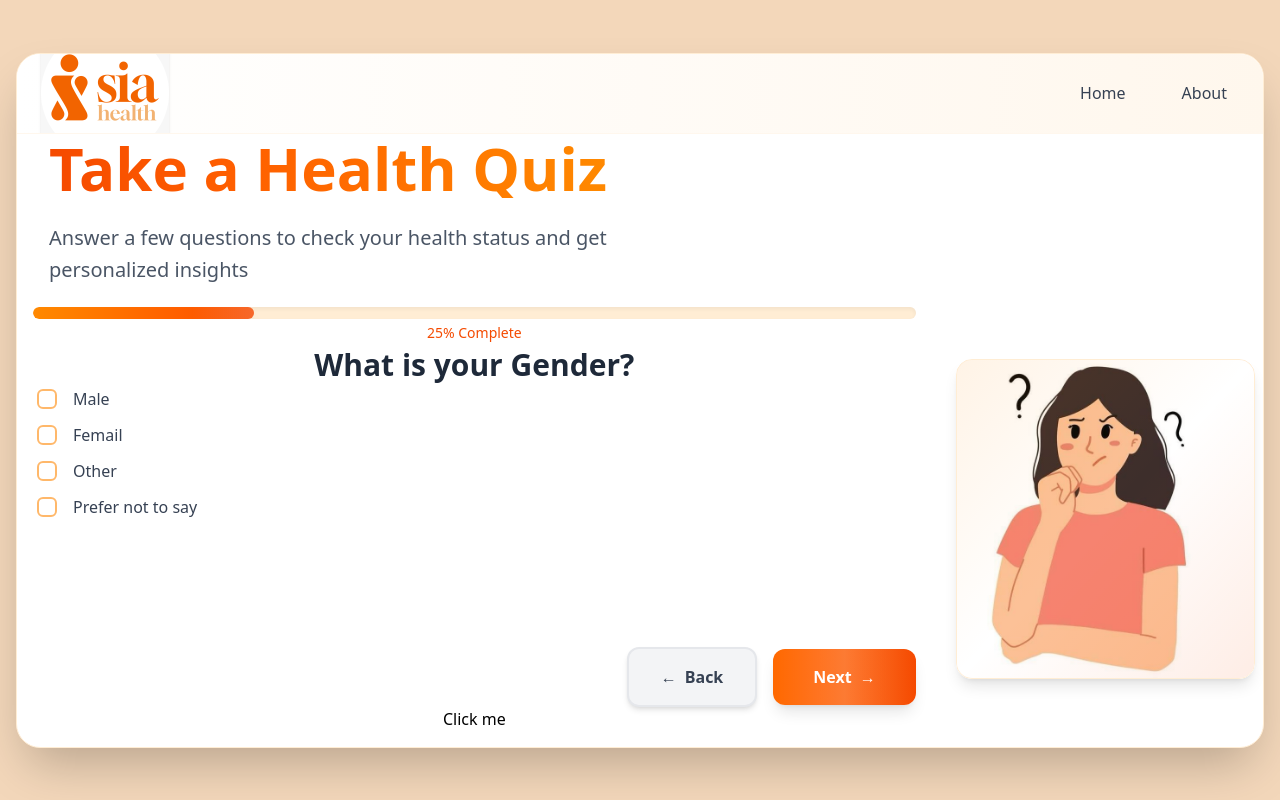
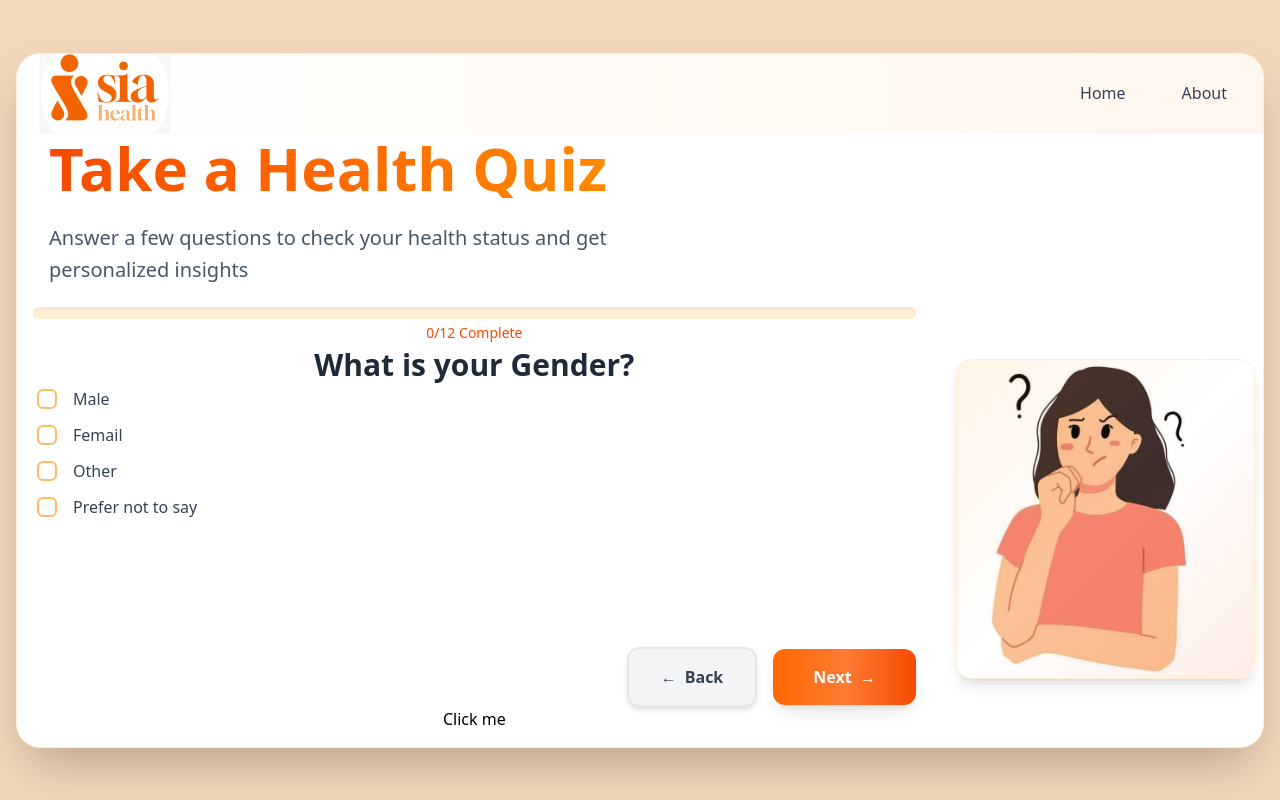
Before and after one commit to shwet91/sia_quiz_production, a Next.js app: page /pages/claude in a window 1280 px wide. Built offline with nearby package versions, Linux system fonts and the light colour scheme.

Commit message:
build progress bar logic

```diff
--- a/app/components/QuestionTab.tsx
+++ b/app/components/QuestionTab.tsx
@@ -10,6 +10,7 @@ import {
   updateQuestionFlow,
   removeQuestionFlow,
 } from "../store/quizSlice";
+import { useRouter } from "next/navigation";
 
 type Answer = {
   answer: string;
@@ -68,7 +69,9 @@ function QuestionTab({
   >([]);
 
   const [next, setNext] = useState<number>(0);
+  const [totalFeilds, setTotalFeilds] = useState(12);
   const dispatch = useDispatch();
+  const router = useRouter();
 
   const savedAnswers = useSelector((store: RootState) => store.quiz.answers);
   const quesstionFlow = useSelector(
@@ -91,6 +94,10 @@ function QuestionTab({
   }, [savedAnswers, question.options]);
 
   const nextBtnHandler = () => {
+    if (quesstionFlow.length === totalFeilds - 1) {
+      router.push("/pages/Response");
+    }
+
     dispatch(updateQuestionFlow(question.id));
     dispatch(updateCurrentQuestionIndex(next));
     if (currentSelectedAnswers.length > 0) {
@@ -166,11 +173,32 @@ function QuestionTab({
     },
   };
 
+  useEffect(() => {
+    if (
+      savedAnswers.includes("I am planning for pregnancy") ||
+      savedAnswers.includes(
+        "I am currently pregnant and want to support my body"
+      )
+    ) {
+      setTotalFeilds(13);
+    }
+  }, [savedAnswers]);
+
   // Calculate form completion percentage
   const getCompletionPercentage = () => {
-    const requiredFields = ["name", "email", "age", "gender"];
-    const filledFields = 1;
-    return (filledFields / requiredFields.length) * 100;
+    let feillds = 12;
+    if (
+      savedAnswers.includes("I am planning for pregnancy") ||
+      savedAnswers.includes(
+        "I am currently pregnant and want to support my body"
+      )
+    ) {
+      feillds = 13;
+      setTotalFeilds(13);
+    }
+
+    // const filledFields = 1;
+    return (quesstionFlow.length / feillds) * 100;
   };
   return (
     <div className=" w-full max-w-4xl 1mx-auto h-auto 1max-h-[70vh] flex flex-col justify-between p-1 1sm:p-8 1bg-gradient-to-br relative 1overflow-hidden">
@@ -181,7 +209,10 @@ function QuestionTab({
             <motion.div
               className="h-full bg-gradient-to-r from-orange-400 via-orange-500 to-orange-600 rounded-full shadow-lg relative overflow-hidden"
               initial={{ width: 0 }}
-              animate={{ width: `${getCompletionPercentage()}%` }}
+              // animate={{ width: `${getCompletionPercentage()}%` }}
+              animate={{
+                width: `${(quesstionFlow.length / totalFeilds) * 100}%`,
+              }}
               transition={{ duration: 0.6, ease: "easeInOut" }}
             >
               {/* Animated shine effect on progress bar */}
@@ -197,7 +228,8 @@ function QuestionTab({
             </motion.div>
           </div>
           <p className="text-center text-sm text-orange-600 font-medium mb-1">
-            {Math.round(getCompletionPercentage())}% Complete
+            {/* {Math.round(getCompletionPercentage())} Complete */}
+            {quesstionFlow.length}/{totalFeilds} Complete
           </p>
         </motion.div>
 
@@ -278,7 +310,10 @@ function QuestionTab({
             className="group w-full sm:w-auto px-10 py-3 sm:py-4 rounded-xl font-bold text-base bg-gradient-to-r from-orange-500 to-orange-600 text-white hover:from-orange-600 hover:to-orange-700 transition-all duration-300 shadow-lg min-w-32 relative overflow-hidden"
           >
             <span className="flex items-center justify-center space-x-2 relative z-10">
-              <span>Next</span>
+              <span>
+                {quesstionFlow.length === totalFeilds - 1 ? "Submit" : "Next"}
+              </span>
+              {/* <span>Next</span> */}
               <span className="group-hover:translate-x-1 transition-transform duration-200">
                 →
               </span>
--- a/app/lib/questions.ts
+++ b/app/lib/questions.ts
@@ -38,22 +38,22 @@ export const questions = [
     options: [
       {
         answer: "I want to check if I have a hormonal imbalance",
-        next: 11,
+        next: 3,
         priority: 0,
       },
       {
         answer: "I have skin or hair concerns",
-        next: 11,
+        next: 3,
         priority: 0,
       },
       {
         answer: "I am struggling with weight gain",
-        next: 11,
+        next: 3,
         priority: 0,
       },
       {
         answer: "I am planning for pregnancy",
-        next: 11,
+        next: 3,
         priority: 0,
       },
       {
--- /dev/null
+++ b/app/pages/Response/page.tsx
@@ -0,0 +1,9 @@
+import React from 'react'
+
+function Page() {
+  return (
+    <div>This is Response Page</div>
+  )
+}
+
+export default Page
```
